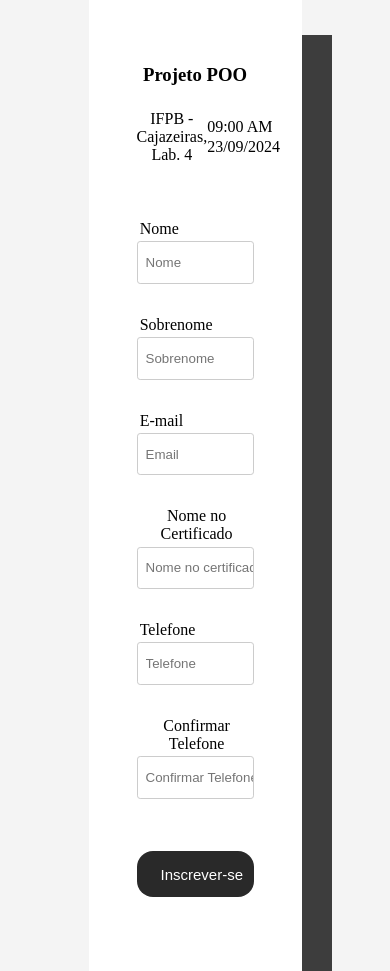
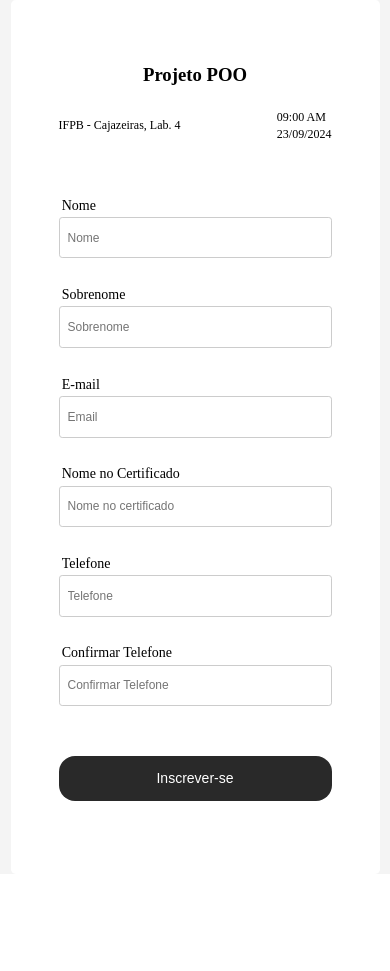
Before and after one commit to JAndersonArruda/projeto-final-prometheus, a React (Vite) app in the folder eventos-app/: page /ticket-event in a window 390 px wide. After the commit the page ends 874 px from the top, so only its background shows below. Built offline with nearby package versions, Linux system fonts and the light colour scheme.

Commit message:
styles: responsividade do formulario de incrição

```diff
--- a/eventos-app/src/pages/TicketEvent/ticketEvent.css
+++ b/eventos-app/src/pages/TicketEvent/ticketEvent.css
@@ -20,11 +20,8 @@
     align-items: center;
     width: 100%;
     padding: 1.5rem 0 0;
+    font-size: 14px;
 }
-
-/* .data-event-location {
-
-} */
 
 .data-event-time {
     display: flex;
@@ -43,6 +40,7 @@
     color: #000;
     padding: 3rem 3rem 1.3rem;
     width: 30%;
+    border-radius: .3rem;
 
     -webkit-box-shadow: 30px 35px 0px 0px rgba(0,0,0,0.75);
     -moz-box-shadow: 30px 35px 0px 0px rgba(0,0,0,0.75);
@@ -100,3 +98,35 @@
 .element-ticket label {
     margin: 0 0 .2rem .2rem;
 }
+
+
+@media (max-width: 901px) {
+    .form-ticket {
+        width: 50%;
+    }
+}
+
+@media (max-width: 451px) {
+    .form-ticket {
+        width: 70%;
+        -webkit-box-shadow: 0px 0px;
+        -moz-box-shadow: 0px 0px;
+        box-shadow: 0px 0px;
+    }
+
+    .content-data-event {
+        font-size: 12px;
+    }
+
+    .element-ticket label, .element-submit-ticket input{
+        font-size: 14px;
+    }
+
+    .element-ticket input {
+        font-size: 12px
+    }
+
+    .element-ticket {
+        padding-bottom: .8rem;
+    }
+}
```
